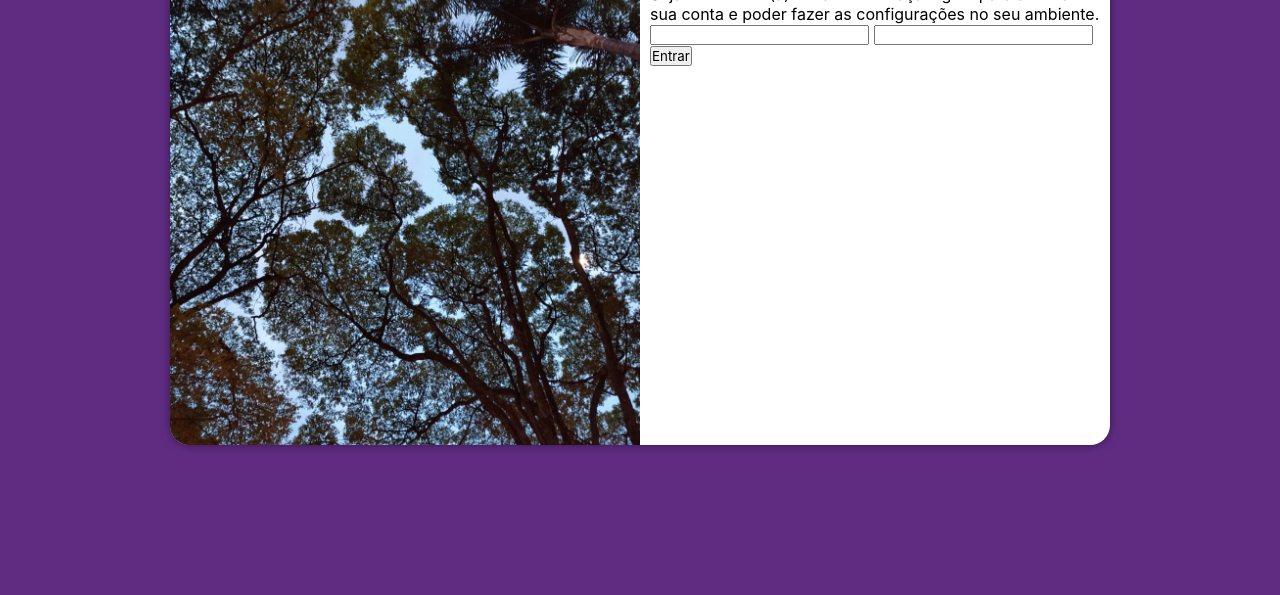
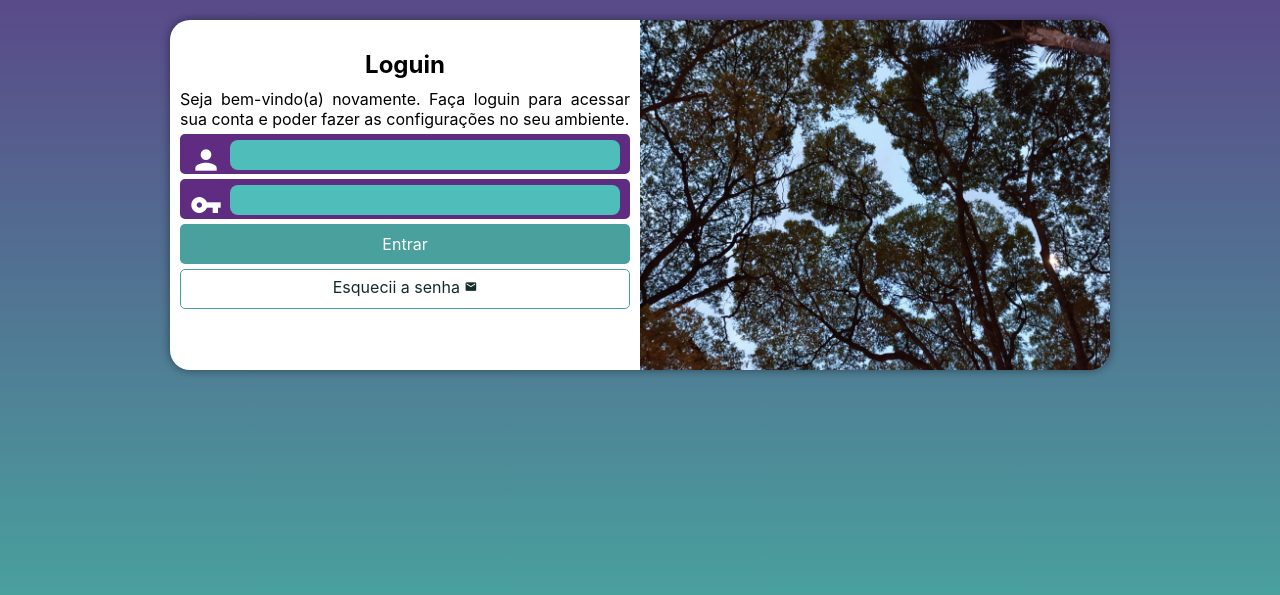
Before and after one commit to guilhermetrab/tela-de-loguin, a plain HTML site: page index.html in a window 1280 px wide. Shown: the part 205-800 px from the top of the page. Drawn offline with Linux system fonts and the light colour scheme.

Commit message:
site pronto

```diff
--- a/index.html
+++ b/index.html
@@ -4,9 +4,10 @@
     <meta charset="UTF-8">
     <meta http-equiv="X-UA-Compatible" content="IE=edge">
     <meta name="viewport" content="width=device-width, initial-scale=1.0">
-    <title>Loguin</title>
+    <title>Loguin Responsivo</title>
     <link rel="stylesheet" href="style/style.css">
     <link rel="stylesheet" href="style/mediaquery.css">
+    <link rel="stylesheet" href="https://fonts.googleapis.com/icon?family=Material+Icons" rel="stylesheet.css">
 </head>
 <body>
     <main>
@@ -17,13 +18,24 @@
             <div id="formulario">
                 <h1>Loguin</h1>
                 <p>Seja bem-vindo(a) novamente. Faça loguin para acessar sua conta e poder fazer as configurações no seu ambiente.</p>
-                <label for="iemail">
-                    <input type="email" name="email" id="iemail">
-                </label>
-                <label for="isenha">
-                    <input type="password" name="senha" id="isenha">
-                </label>
-                <input type="button" value="Entrar">
+                <form action="blabla.php" method="post"  autocomplete="on">
+                    <div class="campo">
+                        <i class="material-icons">person</i>
+                        <input type="email" name="email" id="iemail" autocomplete="email" required maxlength="39">
+                        <label for="iemail">
+                            Loguin
+                        </label>
+                    </div>
+                    <div class="campo">
+                        <i class="material-icons">vpn_key</i>
+                        <input type="password" name="senha" id="isenha" autocomplete="current-password" required minlength="8" maxlength="20">
+                        <label for="isenha">
+                            Senha
+                        </label>
+                    </div>
+                    <input type="submit" value="Entrar">
+                    <a href="esqueci.html" class="botao">Esquecii a senha <i class="material-icons">mail</i></a>
+                </form>
             </div>
     </section>
     </main>
--- a/style/mediaquery.css
+++ b/style/mediaquery.css
@@ -9,37 +9,49 @@
 */
 
 @media screen and (min-width: 768px) and (max-width:992px) {
+
+    body{
+        background-image: linear-gradient(to top, #49a09d, #5f2c82);
+    }
     section#loguin {
         width:80vw;
+        height: 300px;
     }
     section#loguin > div#imagem{
         display: inline;
         float: left;
-        width: 30%;
+        width: 40%;
         height: 100%;
     }
 
     section#loguin > div#formulario{
         display: inline;
         float: right;
-        width: 70%;
+        width: 60%;
         height: 100%;
     }
 }
 
 @media screen and (min-width:992px) {
+    body{
+        background-image: linear-gradient(to top, #49a09d, #5f2c82);
+    }
+    h1{
+        margin-top: 20px;
+    }
     section#loguin {
         width: 940px;
+        height: 350px;
     }
 
     section#loguin > div#imagem{
-        float: left;
+        float: right;
         width: 50%;
         height: 100%;
     }
 
     section#loguin > div#formulario {
-        float: right;
+        float: left;
         width: 50%;
         height: 100%;
     }
--- a/style/style.css
+++ b/style/style.css
@@ -11,7 +11,14 @@
     margin: 0px;
     box-sizing: border-box;
 }
-
+p{
+    text-align: justify;
+}
+h1{
+    text-align: center;
+    margin-top: -10px;
+    margin-bottom: 10px;
+}
 body, html {
     background-color: #5f2c82;
     height: 100vh;
@@ -28,16 +35,17 @@ section#loguin{
     position: absolute;
     top: 50%;
     left: 50%;
-    transform: translate(-50%, -50%);
+
     overflow: hidden;
 
     background-color: white;
-    width: 250px;
-    height: 500px;
+    width: 265px;
+    height: 515px;
     border-radius: 20px;
     box-shadow: 0px 0px 10px rgba(0, 0, 0, 0.453);
-
-    transition: width .3s, heigth .3s;
+    transform: translate(-50%, -50%);
+    transition: width 0.3s, heigth 0.3s;
+    transition-timing-function: ease;
 }
 
 section#loguin > div#imagem{
@@ -52,3 +60,85 @@ section#loguin > div#formulario{
     display: block;
     padding: 10px;
 }
+
+form >input[type=submit]{
+    display: block;
+    font-size: 1em;
+    width: 100%;
+    height: 40px;
+    background-color: #49a09d;
+    border: none;
+    color: white;
+    border-radius: 5px;
+}
+
+form >input[type=submit]:hover{
+    background-color: #2a5553 ;
+
+}
+
+form > a.botao{
+    display: block;
+    text-align: center;
+    font-size: 1em;
+    width: 100%;
+    height: 40px;
+    color: #142c2b;
+    background-color: #ffffff;
+    border: 1px solid #49a09d;
+    border-radius: 5px;
+    text-decoration: none;
+    margin-top: 5px;
+}
+
+form > a.botao:hover{
+    background-color: #6cd3cf;
+}
+
+form > a.botao > i {
+    font-size: 0.8em;
+}
+
+form > div.campo{
+    background-color: #5f2c82;
+    display: block;
+    height: 40px;
+    width: 100%;
+    border-radius: 5px;
+    border: 5px solid #5f2c82;
+    margin: 5px 0px;
+}
+
+div.campo > input{
+    background-color: #49a09d;
+    font-size: 1em;
+    width: calc(100% - 50px);
+    height: 100%;
+    border: 0px;
+    border-radius: 8px;
+    padding: 4px;
+    transform: translateY(-15px);
+}
+div.campo > input:focus-within {
+    color: white;
+    border: none;
+
+}
+
+div.campo > label{
+    display: none;
+}
+
+div.campo > i {
+    color: white;
+    font-size: 2em;
+    width: 40px;
+    padding: 5px;
+}
+div.campo > input {
+    background-color: #4fbdb9;
+
+}
+.botao{
+    padding-top: 7px;
+}
```
